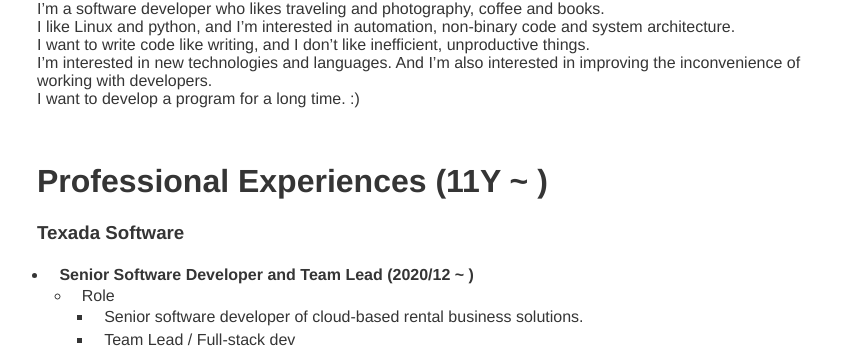
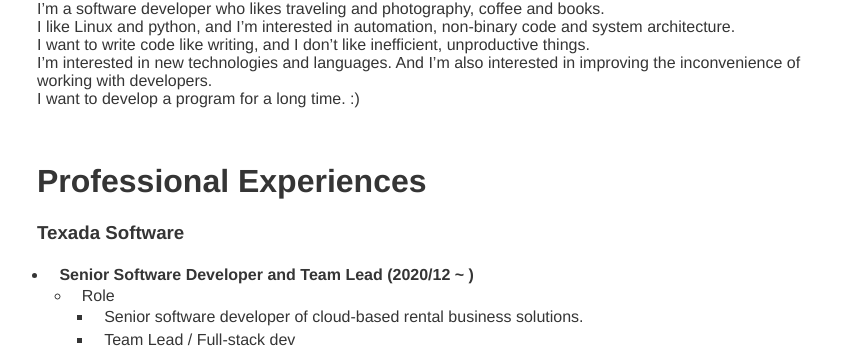
Before and after one commit to kssim/profile, a Jekyll site: the page built from index.md, in a window 1280 px wide and 900 px high. Shown: the part 357-715 px from the top of the window, without its empty margins (203-1071 px from the left). Built offline with Jekyll 4.4.1, drawn with Linux system fonts in a browser that asks for light colours; our own code applies the rules of GitHub Pages for plain Markdown files.

Commit message:
Update index.md

```diff
--- a/index.md
+++ b/index.md
@@ -11,7 +11,7 @@ I want to develop a program for a long time. :)
 
 <br/>
 
-# Professional Experiences (11Y ~ )
+# Professional Experiences
 ### Texada Software
 - Senior Software Developer and Team Lead (2020/12 ~ )
   - Role
```
